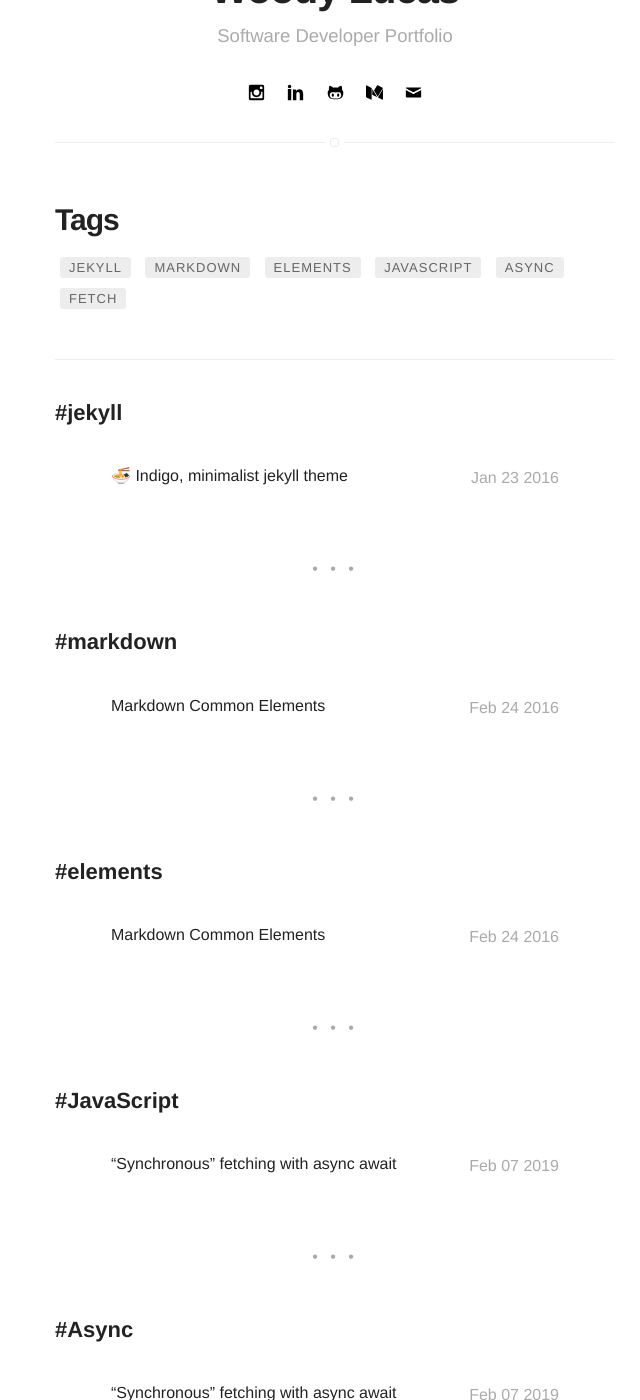
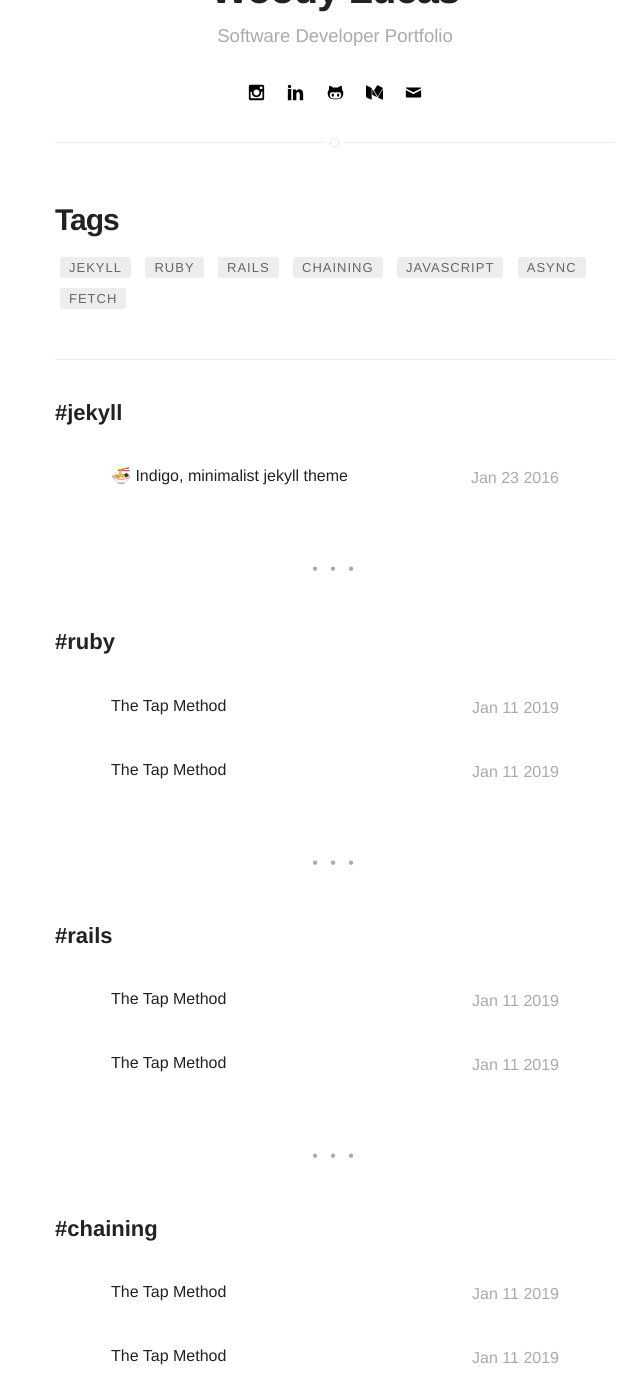
Before and after one commit to woodylucas/woodylucas.github.io, a Jekyll site: the page built from tags.html, in a window 1280 px wide and 1400 px high, scrolled down 201 px. Shown: the whole window, without its empty margins (305-945 px from the left). Built offline with Jekyll 4.4.1, drawn with Linux system fonts in a browser that asks for light colours; emoji names are drawn with the system emoji font.

Commit message:
second blog post

````diff
--- /dev/null
+++ b/_posts/2019-01-01-the-tap-method.markdown
@@ -0,0 +1,55 @@
+---
+title: "The Tap Method"
+layout: post
+date: 2019-01-11 22:44
+image:
+headerImage: false
+tag:
+- ruby
+- rails
+- chaining
+star: true
+category: blog
+author: woodylucas
+description: The ability to enhance chaining with ruby has just gotten better. My first blog is about the Tap Method.
+---
+Over the pass few days, I stumbled upon a method referred to as tap. It was very mind boggling, because I didn’t have any idea on what it was, or what its actual purpose was.
+
+After going through numerous documentation, it made it pretty obvious that this method basically linked methods together; without actually changing the the value. Tap is unable to return anything, then what it is actually given. To be honest, the proper word is just CHAINING.
+
+Now I know you all are probably saying, what is the point? That’s just useless, we’re only returning what the value is just given, right? But let us just think about it, this gives us the power to basically just “tap” into a method chain and create a tangential function.
+
+![Alt Text](https://media.giphy.com/media/3o6ZtfraiyfUkNDwru/giphy-downsized-large.gif){:height="50%" width="200%"}
+
+So lets look at these examples:
+
+```ruby
+(1..10).map {|x| x*x }.tap {|x| puts "array: #{x.length} items long"}.join
+
+array: 10 items long
+ => "149162536496481100"
+user = User.new
+user.username = "foobar"
+user.save!
+
+```
+
+As a reader it takes me 3 lines to recognize that someone is just creating an instances for the class User. We also had to make a temporary variable.
+
+So what if I just “tap that” ?
+
+```ruby
+
+user = User.new.tap do |u|
+  u.username = "foobar"
+  u.save!
+end
+
+```
+
+Look how much cleaner our code looks, and that temporary variable is GONE!
+
+![Alt Text](https://media.giphy.com/media/oOGf9Xvp75ukzLQsQk/giphy.gif){:height="50%" width="200%"}
+
+
+Tap gives us the ability, to access a part of the program that was really difficult to access. I really wonder what else can tap actually do ?
--- a/_posts/2016-02-24-markdown-common-elements.markdown
+++ b/_posts/2019-02-24-markdown-common-elements.markdown
@@ -1,15 +1,16 @@
 ---
-title: "Markdown Common Elements"
+title: "The Tap Method"
 layout: post
-date: 2016-02-24 22:44
-image: /assets/images/markdown.jpg
+date: 2019-01-11 22:44
+image:
 headerImage: false
 tag:
-- markdown
-- elements
+- ruby
+- rails
+- chaining
 star: true
 category: blog
-author: johndoe
+author: woodylucas
 description: Markdown summary with different options
 ---
 
````
